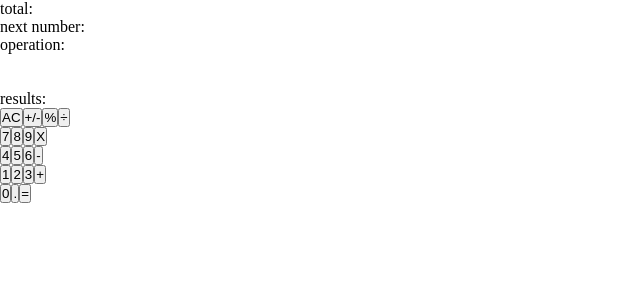
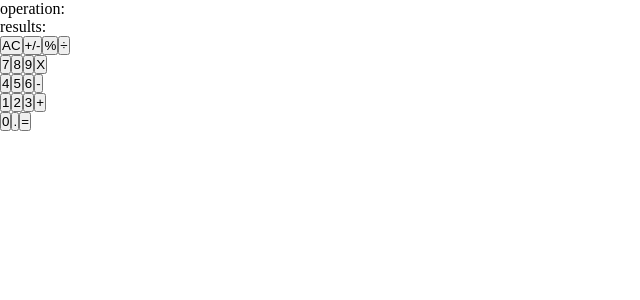
Before and after one commit to kenderb/calculator-react-app, a React (Create React App) app: page / in a window 1280 px wide. Shown: the top 300 px of the page, without its empty margins (0-640 px from the left). Built offline with nearby package versions, Linux system fonts and the light colour scheme.

Commit message:
Remove some un used code on App component

```diff
--- a/src/components/App.js
+++ b/src/components/App.js
@@ -25,22 +25,10 @@ class App extends Component {
     return (
       <>
         <p>
-          total:
-          {' '}
-          {total}
-        </p>
-        <p>
-          next number:
-          {' '}
-          {next}
-        </p>
-        <p>
           operation:
           {' '}
           {operation}
         </p>
-        <br />
-        <br />
         <Display results={operation ? next : total} />
         <ButtonPanel clickHandler={this.handleClick} />
       </>
```
